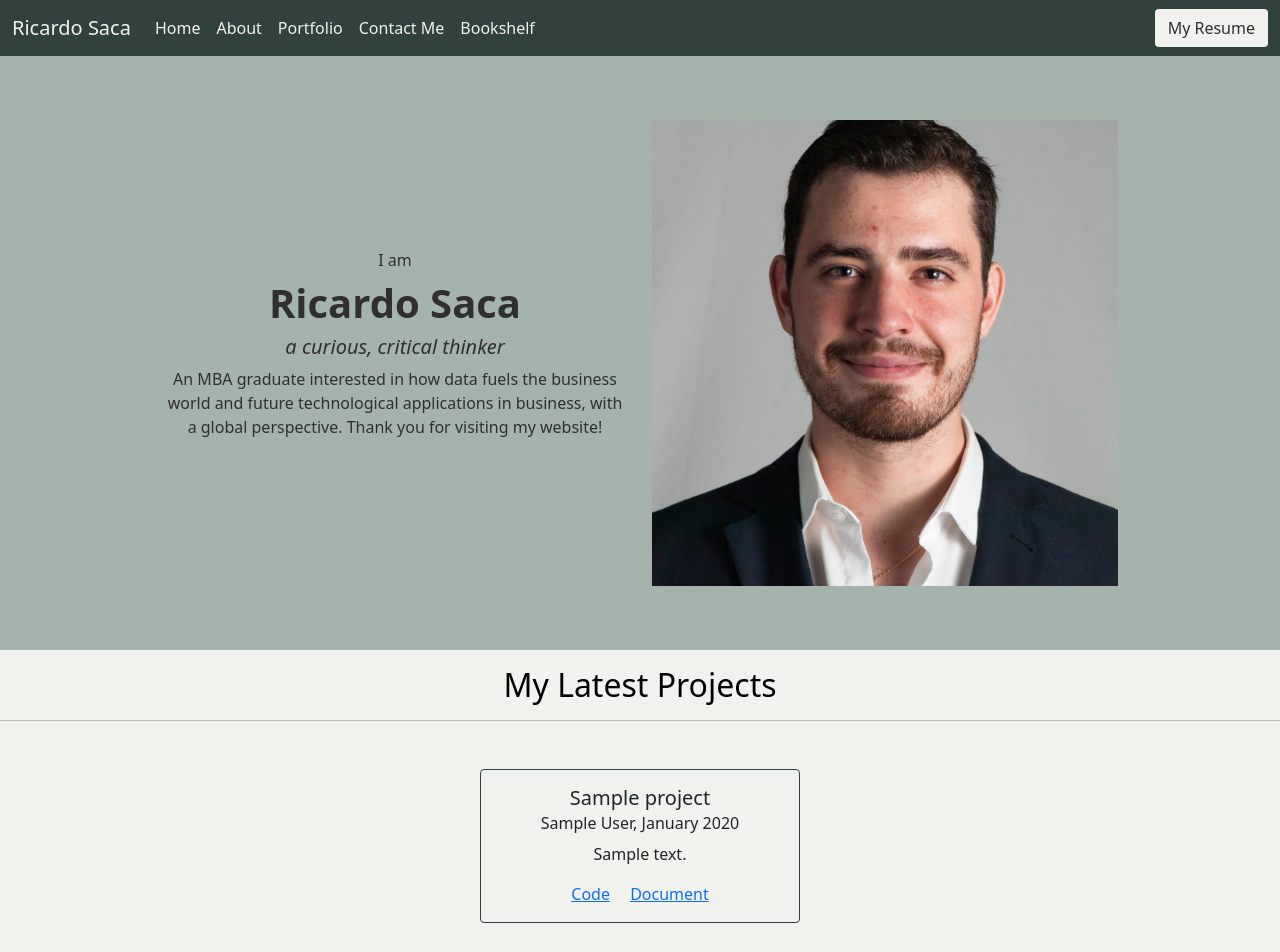
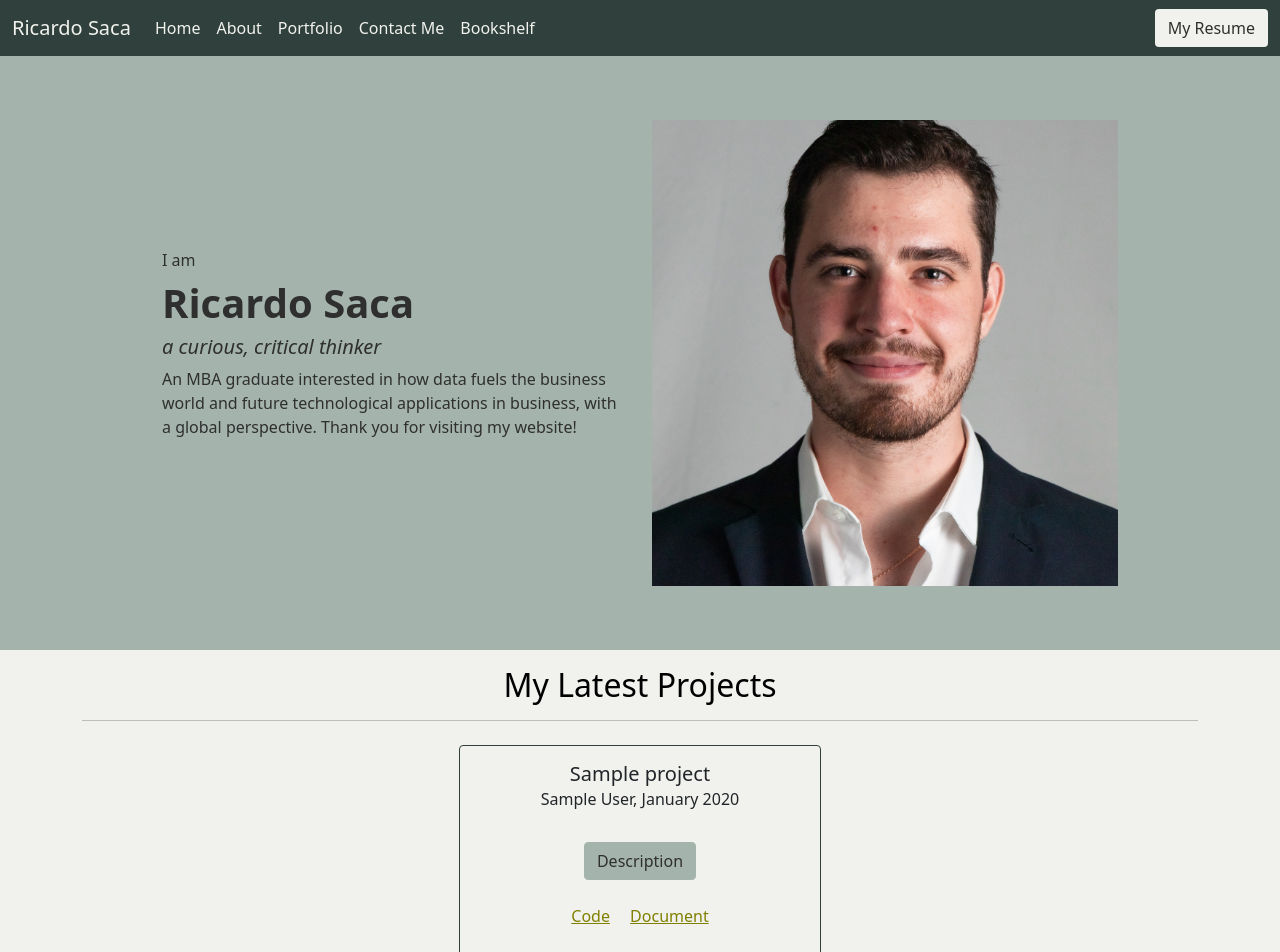
Before and after one commit to RicardoSaca/website, a Flask app: page / in a window 1280 px wide. Shown: the top 952 px of the page. Run offline with Flask 3, Linux system fonts and the light colour scheme; tables that the repository leaves empty hold one stand-in row (values such as "Sample post").

Commit message:
Home edit, color for links and buttons

```diff
--- a/website/main/__init__.py
+++ b/website/main/__init__.py
@@ -15,7 +15,7 @@ main = Blueprint('main', __name__, template_folder='templates')
 
 @main.route('/')
 def home():
-    latest_projects = get_latest_projects()
+    latest_projects = get_latest_projects(3)
     latest_books = get_latest_books(3)
     return render_template("home.html", latest_projects=latest_projects, latest_books=latest_books)
 
@@ -121,8 +121,8 @@ def get_projects():
     projects = Project.query.order_by(Project.pro_date.desc()).all()
     return projects
 
-def get_latest_projects():
-    latest_projects = Project.query.filter(Project.pro_show.is_(True)).order_by(Project.pro_date.desc()).all()
+def get_latest_projects(num):
+    latest_projects = Project.query.filter(Project.pro_show.is_(True)).order_by(Project.pro_date.desc()).limit(num)
     return latest_projects
 
 def get_project(projectid):
--- a/website/main/templates/about.html
+++ b/website/main/templates/about.html
@@ -5,7 +5,7 @@
 {% block content %}
 <div class="row justify-content-center bio">
     <div class="col-sm-5 col-11 text-center my-auto">
-        <span class="align-middle">
+        <span class="text-start">
             <h1>About me</h1>
             <!-- short bio -->
             <p>
--- a/website/main/templates/home.html
+++ b/website/main/templates/home.html
@@ -6,7 +6,7 @@
 
     <div class="row justify-content-center bio">
         <div class="col-sm-5 col-11 text-center my-auto">
-            <span class="align-middle">
+            <span class="text-start">
                 <h6>I am</h6>
                 <h1><b>Ricardo Saca</b></h1>
                 <h5><i>a curious, critical thinker</i></h5>
@@ -28,19 +28,26 @@
     </div>
 
     <div class="body">
-        <div class="row justify-content-center latest">
-            <div class='col-sm-12 text-center'>
+        <div class="container fluid mt-3">
+            <div class='col text-center'>
                 <h2 class="mt-3"><a href="{{ url_for('main.portfolio')}}" style="text-decoration: none; color:black;">My Latest Projects</a></h2>
                 <hr>
             </div>
-            <div class="d-flex flex-row align-content-between flex-wrap justify-content-around mt-4">
+            <div class="row row-cols-1 row-cols-md-3 g-3 justify-content-center">
             {% if latest_projects %}
                 {% for project in latest_projects %}
-                    <div class="card text-center my-2" style="width: 20rem;">
+                <div class="col col-md-4 pb-3">
+                    <div class="card h-100 text-center my-2" style="max-width: 540px;">
                         <div class="card-body">
                             <h5 class="card-title">{{ project.pro_name }}</h5>
                             <h6 class="card-subtitle mb-2 fw-light">{{ project.pro_author }}, {{ project.pro_date.strftime('%B %Y') }}</h6>
-                            <p class="card-text">{{ project.pro_desc }}</p>
+                            <br>
+                            <a href="#notes-{{project.id}}" class="btn btn-primary" data-bs-toggle="collapse">Description</a>
+                            <div id="notes-{{project.id}}" class="collapse">
+                                    <p class="card-text mt-3">{{project.pro_desc}}</p>
+                            </div>
+                            <br>
+                            <br>
                             {% if project.pro_link %}
                             <a href="{{ project.pro_link }}" class="card-link">Code</a>
                             {% endif %}
@@ -49,6 +56,7 @@
                             {% endif %}
                         </div>
                     </div>
+                </div>
                 {% endfor %}
             {% endif %}
             </div>
--- a/website/static/style.css
+++ b/website/static/style.css
@@ -3,7 +3,7 @@
     --secondary-color:#D5DFE8;
     --text-light-color: #F1F2ED;
     --text-dark-color:#2F2F2F; */
-    --primary-color: #31413E;
+    --primary-color: #30403d;
     --secondary-color:#A4B4AD;
     --text-light-color: #F1F2ED;
     --text-dark-color:#2F2F2F;
@@ -25,6 +25,14 @@ body{
 Base: Navbar colors
 */
 
+a {
+    color: olive;
+    text-decoration: underline;
+}
+a:hover {
+    color: darkolivegreen;
+}
+
 .navbar {
     background-color: var(--primary-color) !important;
 }
@@ -43,6 +51,17 @@ Base: Navbar colors
     background-color: var(--text-light-color);
     color: #2F2F2F;
 
+}
+.btn-primary {
+    background-color: var(--secondary-color);
+    border-color: var(--secondary-color);
+    color: var(--text-dark-color)
+}
+.btn-check:focus+.btn-primary, .btn-primary:focus , .btn-primary:hover{
+    color: var(--text-light-color);
+    background-color: var(--primary-color);
+    border-color: var(--primary-color);
+    box-shadow: 0 0 0 0.25rem rgb(49 65 62 / 50%);
 }
 /*
 Home
@@ -182,9 +201,6 @@ Contact
     border-radius: 6px;
     padding: 10px;
 }
-.contact textarea#message::selection{
-    border-color: var(--secondary-color);
-}
 
 .contact input#submit {
     color: var(--text-dark-color);
```
Also changed, not shown: website/main/templates/contact.html (+5 -6 lines).
